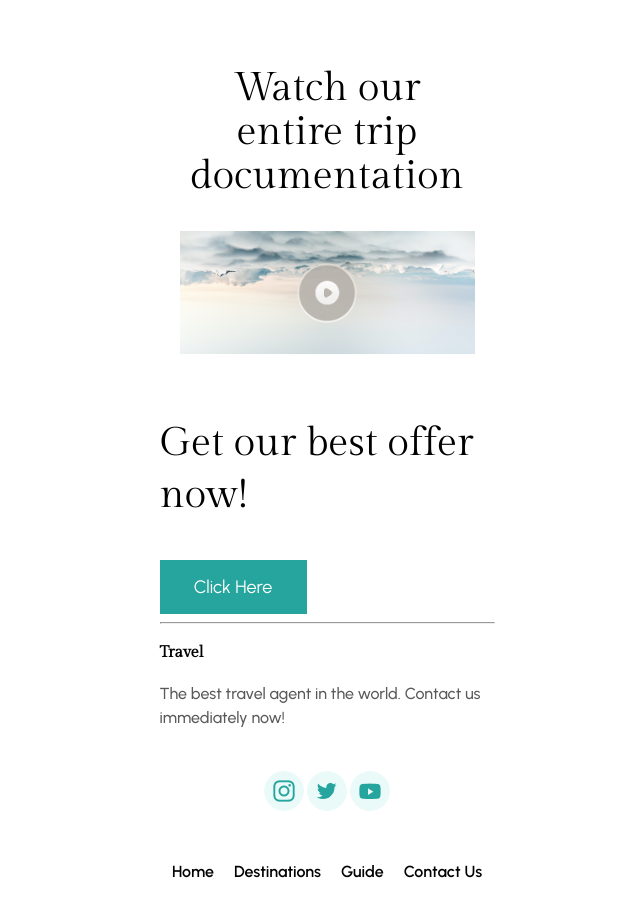
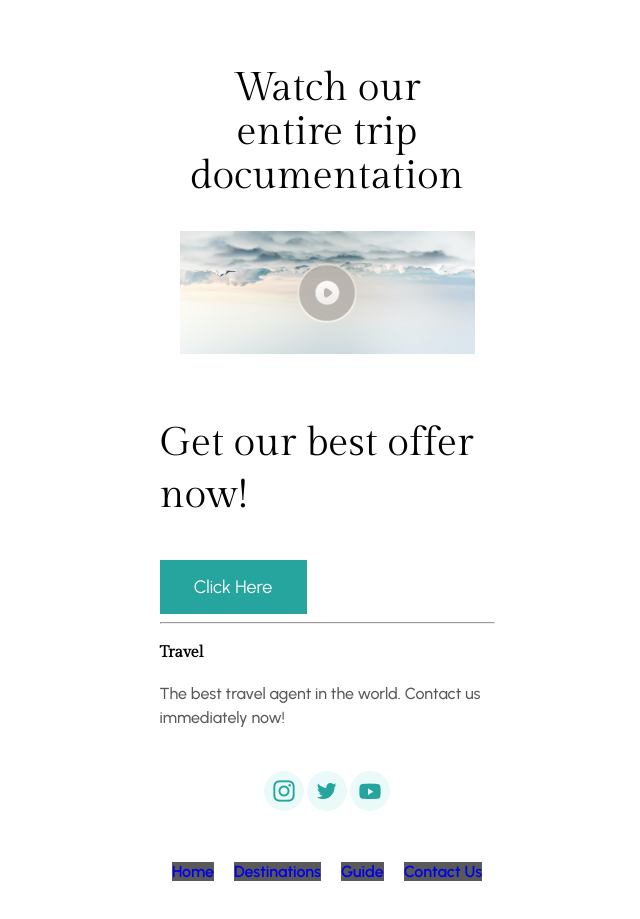
Before and after one commit to Mmeso-iconic/travel-website, a plain HTML site: page index.html in a window 1280 px wide. Shown: the part 4830-5749 px from the top of the page, without its empty margins (313-953 px from the left). Drawn offline with Linux system fonts and the light colour scheme.

Commit message:
Final Version 2.0

```diff
--- a/styles.css
+++ b/styles.css
@@ -602,10 +602,8 @@ footer{
 }
 
 .footernav a {
-    color: black;
     text-decoration: none;
     font-family: "Urbanist", sans-serif;
     font-weight: 600;
-
-
+    background: #595959;
 }
```
